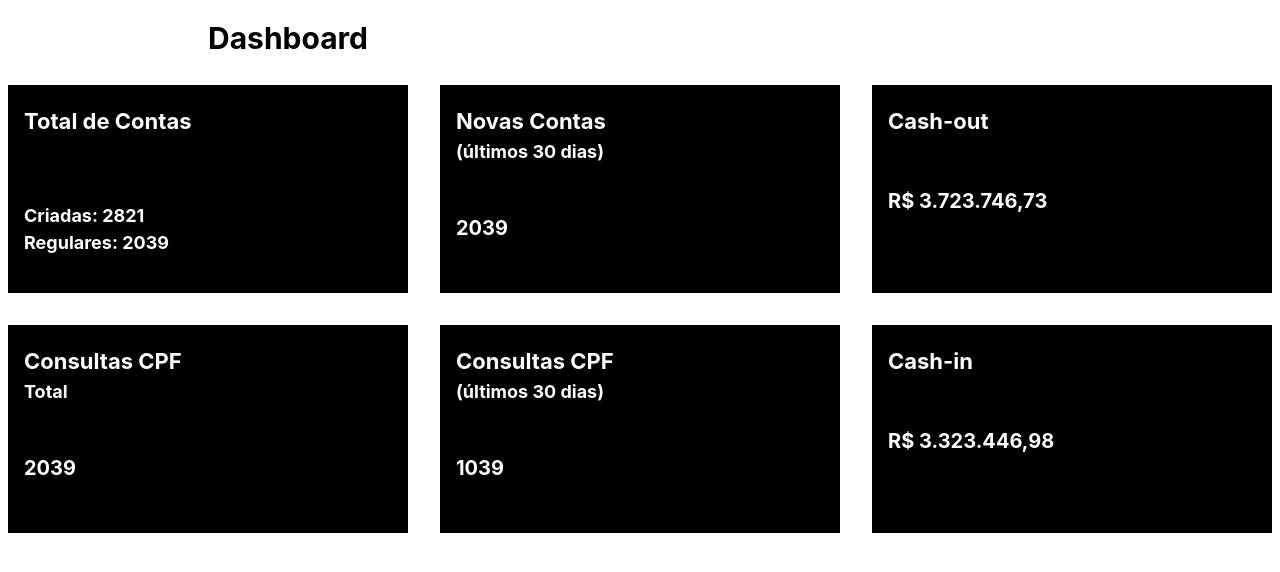
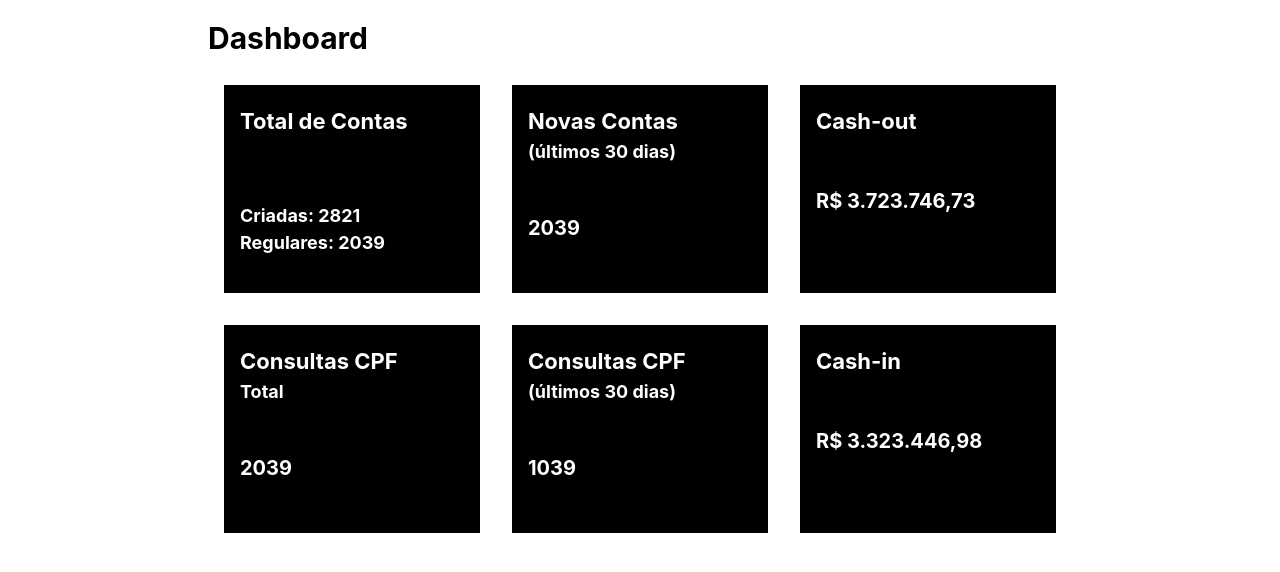
Before and after one commit to jonathan-trl/infinitypay2, a Next.js app: page /dashboard in a window 1280 px wide. Shown: the top 572 px of the page. Built offline with nearby package versions, Linux system fonts and the light colour scheme.

Commit message:
finally commit

```diff
--- a/src/pages/dashboard/index.tsx
+++ b/src/pages/dashboard/index.tsx
@@ -1,5 +1,5 @@
 import React from 'react'
-import { Box, Text, VStack, Stack } from '@chakra-ui/react'
+import { Box, Text, VStack, Stack, Center } from '@chakra-ui/react'
 import {
   ArrowsClockwise,
   Plus,
@@ -21,13 +21,14 @@ function DashBoard() {
       >
         Dashboard
       </Text>
+      <Center>
         <VStack spacing={4} align="stretch">
           <Stack
             direction={{ base: 'column', md: 'row' }}
             spacing={4}
             align="stretch"
           >
-          <Box bg={'black'} h={52} mx={2} my={2} flex={1}>
+            <Box bg={'black'} h={52} mx={2} my={2} w={{ base: 'full', md: 64 }}>
               <Text
                 fontSize={22}
                 my={5}
@@ -51,7 +52,7 @@ function DashBoard() {
               </Text>
             </Box>
 
-          <Box bg={'black'} h={52} mx={2} my={2} flex={1}>
+            <Box bg={'black'} h={52} mx={2} my={2} w={{ base: 'full', md: 64 }}>
               <Text
                 fontSize={22}
                 mt={5}
@@ -75,7 +76,7 @@ function DashBoard() {
               </Text>
             </Box>
 
-          <Box bg={'black'} h={52} mx={2} my={2} flex={1}>
+            <Box bg={'black'} h={52} mx={2} my={2} w={{ base: 'full', md: 64 }}>
               <Text
                 fontSize={22}
                 mt={5}
@@ -103,7 +104,7 @@ function DashBoard() {
             spacing={4}
             align="stretch"
           >
-          <Box bg={'black'} h={52} mx={2} my={2} flex={1}>
+            <Box bg={'black'} h={52} mx={2} my={2} w={{ base: 'full', md: 64 }}>
               <Text
                 fontSize={22}
                 mt={5}
@@ -127,7 +128,7 @@ function DashBoard() {
               </Text>
             </Box>
 
-          <Box bg={'black'} h={52} mx={2} my={2} flex={1}>
+            <Box bg={'black'} h={52} mx={2} my={2} w={{ base: 'full', md: 64 }}>
               <Text
                 fontSize={22}
                 mt={5}
@@ -151,7 +152,7 @@ function DashBoard() {
               </Text>
             </Box>
 
-          <Box bg={'black'} h={52} mx={2} my={2} flex={1}>
+            <Box bg={'black'} h={52} mx={2} my={2} w={{ base: 'full', md: 64 }}>
               <Text
                 fontSize={22}
                 mt={5}
@@ -174,6 +175,7 @@ function DashBoard() {
             </Box>
           </Stack>
         </VStack>
+      </Center>
     </Box>
   )
 }
--- a/src/pages/motheracount/index.tsx
+++ b/src/pages/motheracount/index.tsx
@@ -165,7 +165,7 @@ function MotherAcount() {
                 </PopoverTrigger>
                 <Portal>
                   <PopoverContent
-                    w={{ base: 'full', md: '96' }}
+                    w={{ base: '96', md: '96' }}
                     h={{ base: '240', md: '80' }}
                     justifyContent={'center'}
                     alignItems={'center'}
@@ -335,7 +335,7 @@ function MotherAcount() {
           </PopoverTrigger>
           <Portal>
             <PopoverContent
-              w={{ base: 'full', md: '96' }}
+              w={{ base: '96', md: '96' }}
               h={{ base: '120', md: '80' }}
               justifyContent={'center'}
               alignItems={'center'}
@@ -403,7 +403,7 @@ function MotherAcount() {
           </PopoverTrigger>
           <Portal>
             <PopoverContent
-              w={{ base: 'full', md: '96' }}
+              w={{ base: '96', md: '96' }}
               h={{ base: '120', md: '60' }}
               justifyContent={'center'}
               alignItems={'center'}
```
Lines whose indentation alone changed are shown as unchanged.
